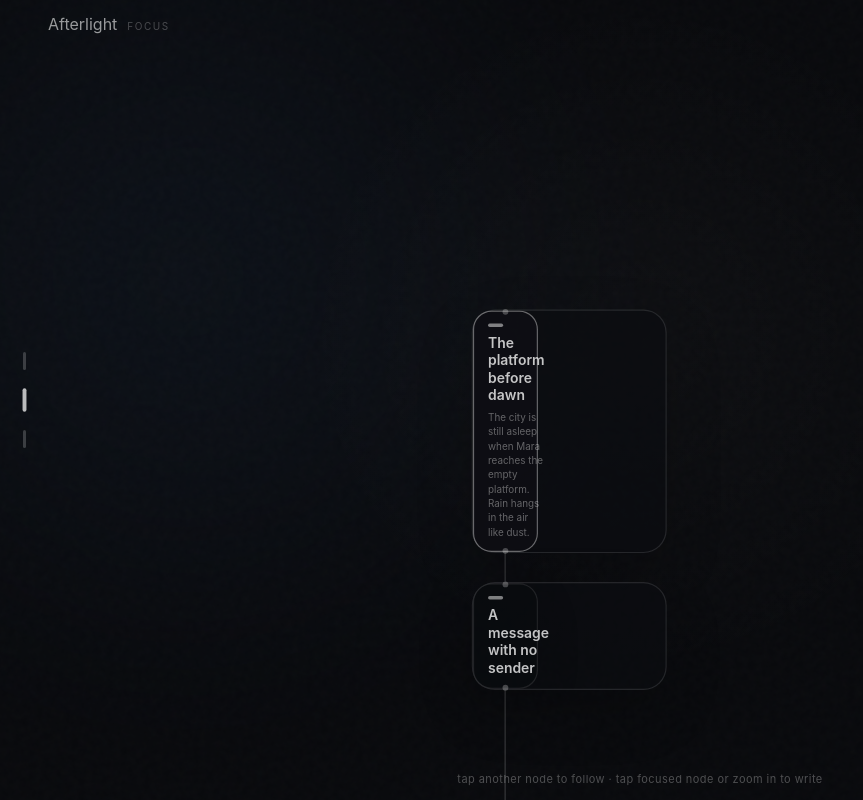
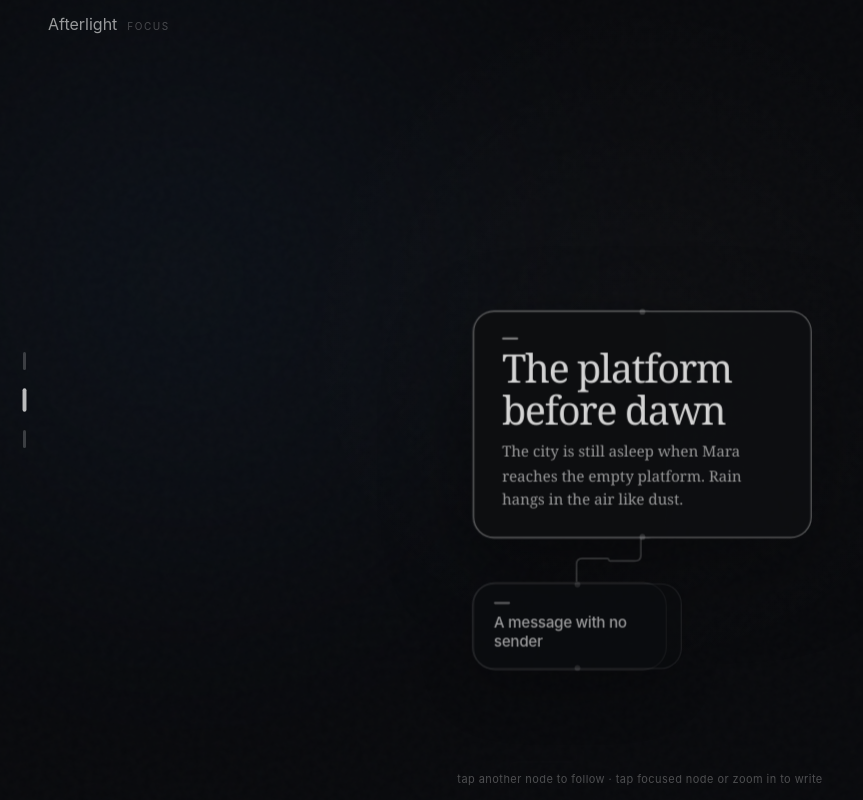
Before and after one commit to vnprr/projects, a React (Vite) app in the folder storyspace-vite/: page / in a window 1280 px wide. Shown: the whole page, without its empty margins (0-863 px from the left). Built offline with nearby package versions, Linux system fonts and the light colour scheme.

Commit message:
Storyspace: refine top-down graph focus visuals

```diff
--- a/storyspace-vite/src/components/canvas.css
+++ b/storyspace-vite/src/components/canvas.css
@@ -1 +1,5 @@
-.react-flow__node.story-map-node{width:auto!important;border:0!important;border-radius:0!important;background:transparent!important;padding:0!important;box-shadow:none!important}.semantic-map-node{position:relative;width:56px;min-height:22px;display:grid;align-content:center;gap:6px;padding:10px 12px;border:1px solid rgba(255,255,255,.10);border-radius:16px;background:rgba(10,11,14,.66);color:rgba(255,255,255,.76);box-shadow:0 12px 40px rgba(0,0,0,.10);transition:width .16s ease,min-height .16s ease,border-color .16s ease,background .16s ease,box-shadow .16s ease}.semantic-map-node.is-mid{width:170px;min-height:70px;padding:14px 15px;border-radius:20px}.semantic-map-node.is-detail{width:188px;min-height:92px}.semantic-map-node.is-current{border-color:rgba(255,255,255,.38);background:rgba(15,16,20,.80);box-shadow:0 18px 60px rgba(0,0,0,.25),0 0 0 1px hsla(var(--ambient-hue),50%,72%,.08)}.semantic-map-node.is-branch{border-style:dashed}.semantic-map-node-mark{width:13px;height:3px;border-radius:99px;background:rgba(255,255,255,.48)}.semantic-map-node strong{display:block;font-size:12px;line-height:1.25;font-weight:560}.semantic-map-node p{margin:0;color:rgba(255,255,255,.36);font-size:8.5px;line-height:1.45}.semantic-map-node .react-flow__handle{width:5px!important;height:5px!important;border:0!important;background:rgba(255,255,255,.25)!important}@media(max-width:640px){.semantic-map-node.is-mid{width:150px}.semantic-map-node.is-detail{width:165px}}
+.react-flow__node.story-map-node{width:auto!important;border:0!important;border-radius:0!important;background:transparent!important;padding:0!important;box-shadow:none!important;transition:opacity .28s ease,filter .28s ease}.react-flow__node.story-map-node.is-distant{opacity:.11;filter:blur(.15px)}
+.semantic-map-node{position:relative;width:64px;min-height:30px;display:grid;align-content:center;gap:7px;padding:10px 12px;border:1px solid rgba(255,255,255,.12);border-radius:18px;background:rgba(12,13,16,.82);color:rgba(255,255,255,.82);box-shadow:0 12px 36px rgba(0,0,0,.12);transition:width .24s cubic-bezier(.22,.8,.2,1),min-height .24s cubic-bezier(.22,.8,.2,1),padding .24s ease,border-color .24s ease,background .24s ease,box-shadow .24s ease,opacity .24s ease,transform .24s ease}
+.semantic-map-node.shows-title{width:190px;min-height:78px;padding:15px 17px}.semantic-map-node.shows-text{width:220px;min-height:108px}.semantic-map-node.mode-flow.is-context{width:180px;min-height:74px;background:rgba(13,14,17,.68);opacity:.72}.semantic-map-node.mode-flow.is-current{width:292px;min-height:142px;padding:22px 24px;background:rgba(14,15,18,.94);border-color:rgba(255,255,255,.34);box-shadow:0 26px 80px rgba(0,0,0,.28),0 0 0 1px rgba(255,255,255,.025) inset}.semantic-map-node.mode-flow:not(.is-current):not(.is-context){opacity:.16}.semantic-map-node.is-branch{border-style:dashed}.semantic-map-node-mark{width:14px;height:2px;border-radius:99px;background:rgba(255,255,255,.46)}.semantic-map-node strong{display:block;font:540 13px/1.24 Inter,ui-sans-serif,-apple-system,BlinkMacSystemFont,"Segoe UI",sans-serif;letter-spacing:-.015em}.semantic-map-node.mode-flow.is-current strong{font:470 clamp(24px,3vw,34px)/1.05 Georgia,"Times New Roman",serif;letter-spacing:-.035em}.semantic-map-node p{margin:1px 0 0;color:rgba(255,255,255,.42);font:400 10px/1.5 Georgia,"Times New Roman",serif}.semantic-map-node.mode-flow.is-current p{max-width:34ch;color:rgba(255,255,255,.58);font-size:13px;line-height:1.58}.semantic-map-node .react-flow__handle{width:5px!important;height:5px!important;border:0!important;background:rgba(255,255,255,.28)!important;opacity:.58}
+.graph-mode-flow .react-flow__edge-path{stroke:rgba(255,255,255,.055)!important;transition:stroke .25s ease,opacity .25s ease}.graph-mode-flow .story-edge.is-context .react-flow__edge-path{stroke:rgba(255,255,255,.24)!important;stroke-width:1.45!important}.graph-mode-flow .story-edge.is-distant .react-flow__edge-path{opacity:.32}.story-edge.is-branch .react-flow__edge-path{stroke-dasharray:5 8!important}.graph-mode-canvas .react-flow__edge-path{stroke:rgba(255,255,255,.13)!important;stroke-width:1.15!important}.react-flow__pane{cursor:grab}.react-flow__pane:active{cursor:grabbing}.react-flow__viewport{transition:filter .2s ease}.graph-mode-flow .react-flow__viewport{filter:saturate(.82)}
+@media(max-width:640px){.semantic-map-node.shows-title{width:164px}.semantic-map-node.shows-text{width:182px}.semantic-map-node.mode-flow.is-context{width:146px;min-height:66px;padding:13px 14px}.semantic-map-node.mode-flow.is-current{width:250px;min-height:132px;padding:20px}.semantic-map-node.mode-flow.is-current strong{font-size:29px}.semantic-map-node.mode-flow.is-current p{font-size:12px;line-height:1.5}.graph-mode-flow .canvas-hint{max-width:80vw;text-align:center;white-space:normal;line-height:1.35}}
```
